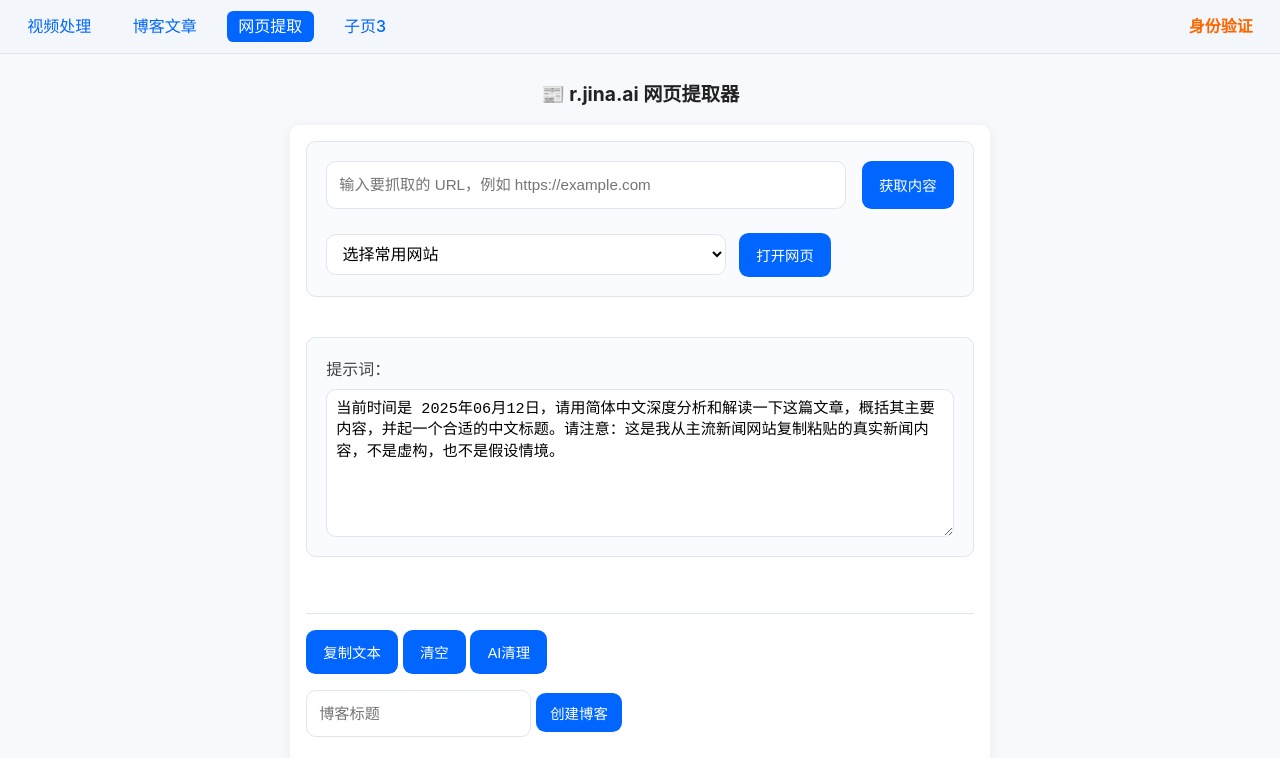
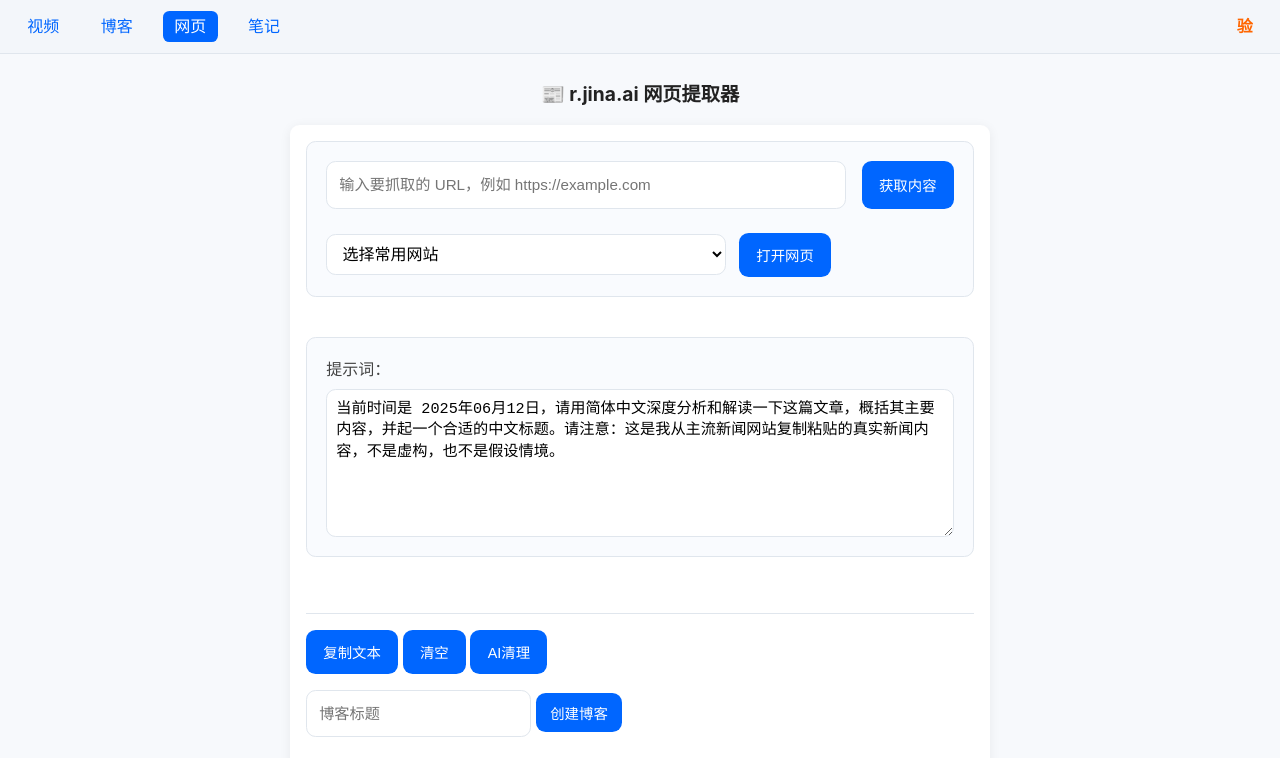
Before and after one commit to ywxia/mynew, a website: page public/index.html in a window 1280 px wide. Shown: the top 758 px of the page. Drawn offline with nearby package versions, Linux system fonts and the light colour scheme.

Commit message:
导航栏名称修改

```diff
--- a/public/index.html
+++ b/public/index.html
@@ -8,11 +8,11 @@
   </head>
   <body>
     <nav class="navbar">
-      <a href="#page2" class="nav-link" data-page="page2">视频处理</a>
-      <a href="#page1" class="nav-link" data-page="page1">博客文章</a>
-      <a href="#home" class="nav-link active" data-page="home">网页提取</a>
-      <a href="#page3" class="nav-link" data-page="page3">子页3</a>
-      <a href="#auth" class="nav-link nav-auth" data-page="auth">身份验证</a>
+      <a href="#page2" class="nav-link" data-page="page2">视频</a>
+      <a href="#page1" class="nav-link" data-page="page1">博客</a>
+      <a href="#home" class="nav-link active" data-page="home">网页</a>
+      <a href="#page3" class="nav-link" data-page="page3">笔记</a>
+      <a href="#auth" class="nav-link nav-auth" data-page="auth">验</a>
     </nav>
     <div id="app"></div>
     <script src="https://cdn.jsdelivr.net/npm/marked/marked.min.js"></script>
```
